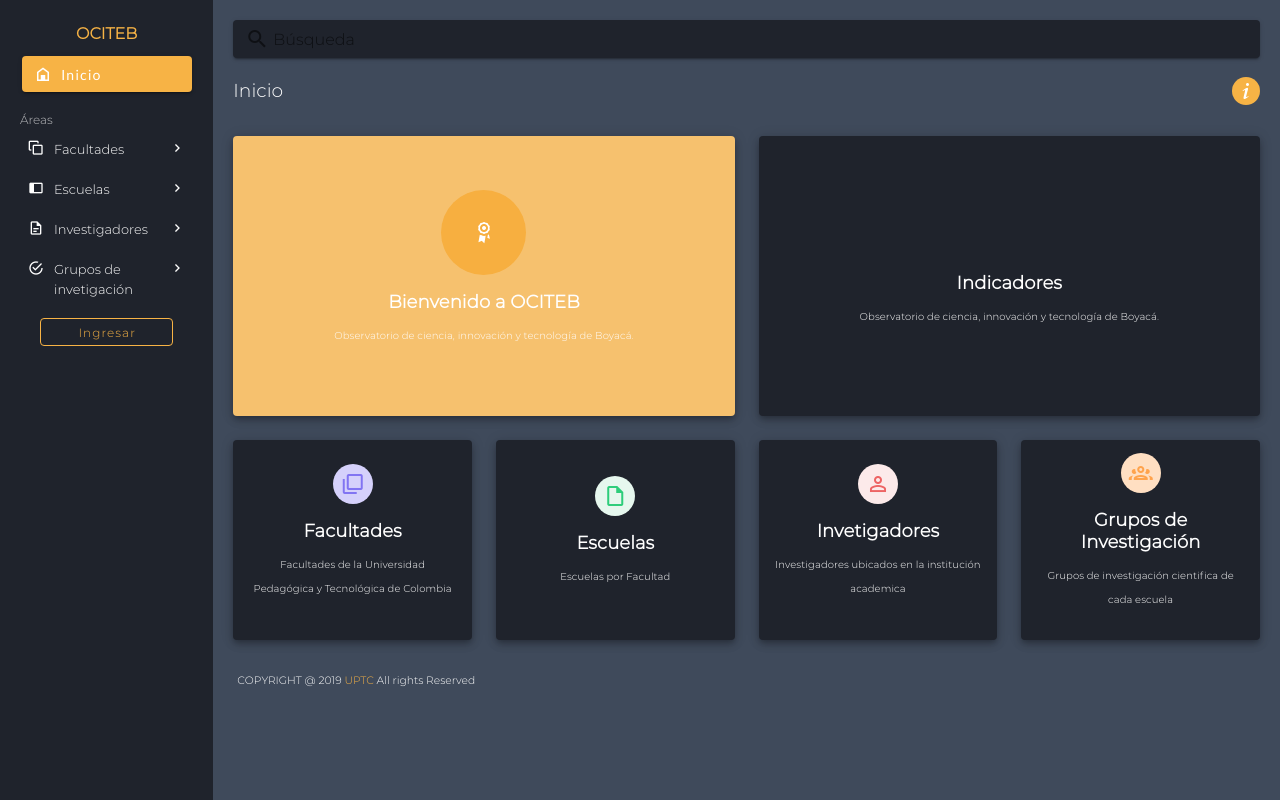
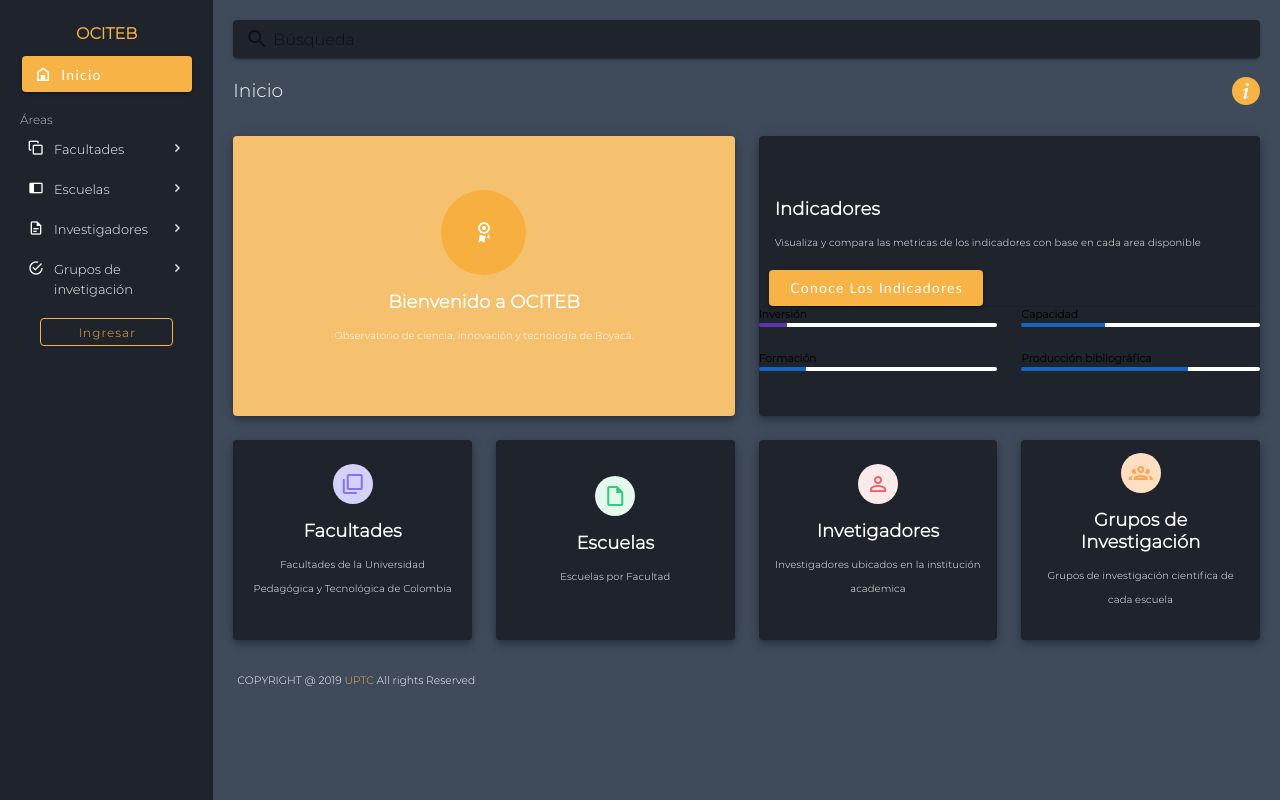
Before and after one commit to CamHM/OCITEB-App, a Vue app: page / in a window 1280 px wide. Built offline with nearby package versions, Linux system fonts and the light colour scheme.

Commit message:
Creación de la tarjeta de indicadores, no está terminada

```diff
--- /dev/null
+++ b/src/components/CardIndicators.vue
@@ -0,0 +1,114 @@
+<template>
+    <v-card class="card mx-auto" elevation="5"
+            v-bind:color="item.card_color" :height="item.card_height">
+        <div class="text-left">
+            <v-card-text>
+                <h4>{{ item.title }}</h4>
+                <b>{{ item.description }}</b>
+            </v-card-text>
+            <v-row>
+                <v-col cols="6">
+                    <v-btn color="primary" class="homeButton">
+                        Conoce los indicadores
+                    </v-btn>
+                </v-col>
+                <v-col cols="6">
+
+                </v-col>
+            </v-row>
+            <v-divider light></v-divider>
+            <v-row>
+                <v-col cols="6">
+                    <h6 class="text-left">{{investment.title}}</h6>
+                    <v-progress-linear rounded color="deep-purple darken-1" background-color="white"
+                                       v-model="investment.num"></v-progress-linear>
+                </v-col>
+                <v-col cols="6">
+                    <h6 class="text-left">{{capacity.title}}</h6>
+                    <v-progress-linear rounded color="blue darken-3" background-color="white"
+                                       v-model="capacity.num"></v-progress-linear>
+                </v-col>
+            </v-row>
+            <v-row>
+                <v-col cols="6">
+                    <h6 class="text-left">{{formation.title}}</h6>
+                    <v-progress-linear rounded color="blue darken-3" background-color="white"
+                                       v-model="formation.num"></v-progress-linear>
+                </v-col>
+                <v-col cols="6">
+                    <h6 class="text-left">{{production.title}}</h6>
+                    <v-progress-linear rounded color="blue darken-3" background-color="white"
+                                       v-model="production.num"></v-progress-linear>
+                </v-col>
+            </v-row>
+        </div>
+    </v-card>
+</template>
+
+<script>
+    export default {
+        name: "Card",
+        props: [
+            'item',
+        ],
+        methods: {},
+        data: () => {
+            return {
+                investment: {
+                    title: "Inversión",
+                    num: 12
+                },
+                capacity: {
+                    title: "Capacidad",
+                    num: 35
+                },
+                formation: {
+                    title: "Formación",
+                    num: 20
+                },
+                production: {
+                    title: "Producción bibliográfica",
+                    num: 70
+                }
+            }
+        }
+    }
+</script>
+
+<style scoped>
+    .card {
+        text-align: center;
+        box-shadow: rgba(0, 0, 0, 0.06) 0 2px 4px;
+        transition: all .3s ease-in-out;
+        display: flex;
+        flex-direction: column;
+        align-content: center;
+        justify-content: center;
+    }
+
+    .card:hover {
+        cursor: pointer;
+    }
+
+    h4 {
+        font-size: 18px;
+        font-weight: 600;
+        color: white;
+        margin-bottom: 10px;
+    }
+
+    b {
+        color: white;
+        font-size: 10px;
+        font-weight: lighter;
+    }
+
+    .homeButton {
+        text-transform: capitalize;
+        width: 90%;
+        padding: 0;
+        font-family: Calibri, Serif, sans-serif;
+        display: flex;
+        margin-left: 10px;
+    }
+</style>
--- a/src/components/Home.vue
+++ b/src/components/Home.vue
@@ -25,7 +25,7 @@
                         <Card v-bind:item="welcome"/>
                     </v-col>
                     <v-col cols="6">
-                        <Card v-bind:item="statistics"/>
+                        <CardIndicators v-bind:item="statistics"/>
                     </v-col>
                 </v-row>
                 <v-row>
@@ -45,13 +45,15 @@
     import SideBar from "./SideBar";
     import Card from "./Card";
     import Footer from "./Footer";
+    import CardIndicators from "./CardIndicators";
 
     export default {
         name: "Home",
         components: {
             SideBar,
             Card,
-            Footer
+            Footer,
+            CardIndicators
         },
         data: () => {
             return {
@@ -67,7 +69,7 @@
                 },
                 statistics: {
                     title: "Indicadores",
-                    description: "Observatorio de ciencia, innovación y tecnología de Boyacá.",
+                    description: "Visualiza y compara las metricas de \n los indicadores con base en cada area disponible",
                     card_color: "secondary",
                     card_height: 280,
                 },
```
